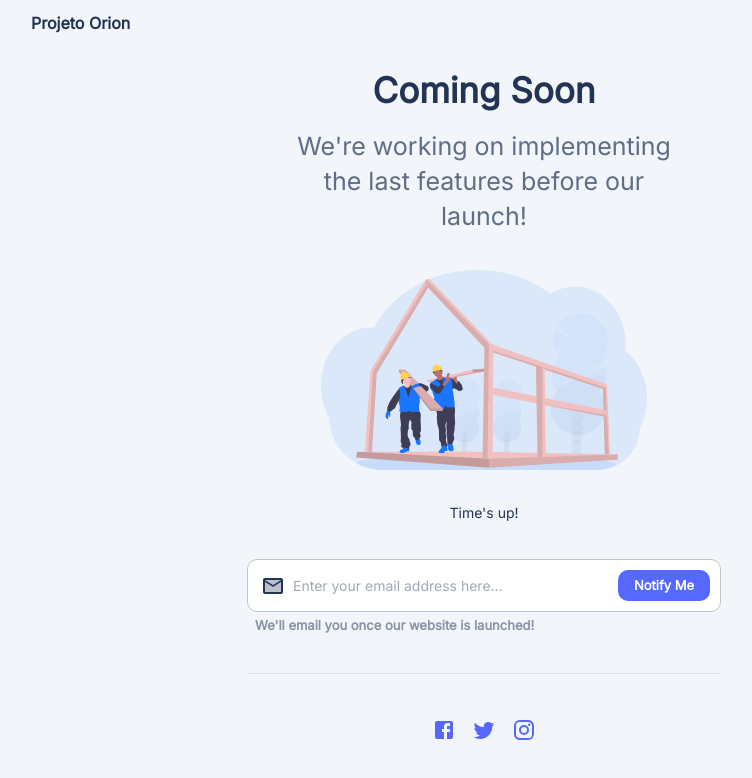
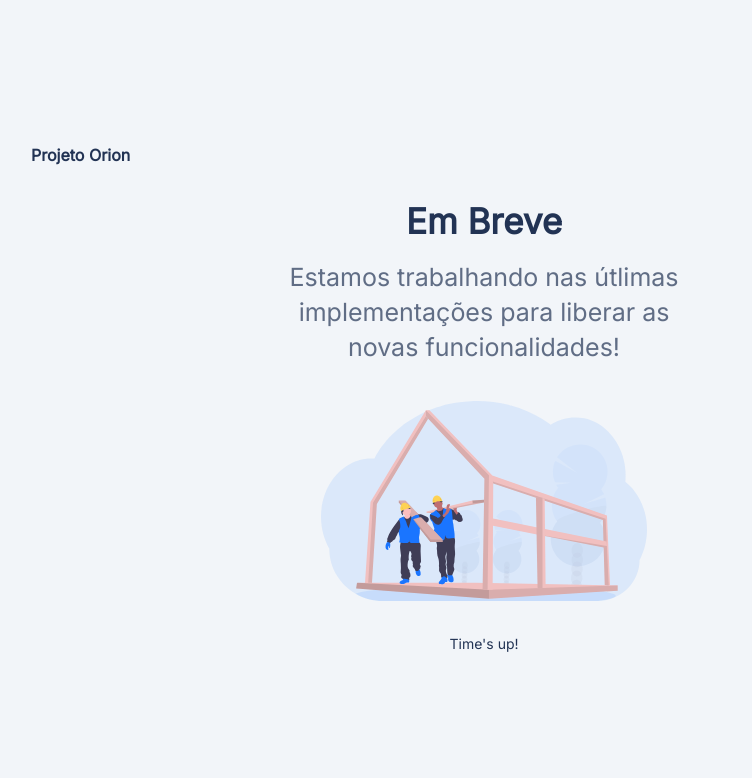
Before and after one commit to LuanRDev/OrionProject, a React (Vite) app: page /status/coming-soon in a window 1280 px wide. Shown: the top 778 px of the page, without its empty margins (156-908 px from the left). Built offline with nearby package versions, Linux system fonts and the light colour scheme.

Commit message:
refac: Tradução nas paginas de erro

```diff
--- a/src/content/pages/Status/ComingSoon/index.tsx
+++ b/src/content/pages/Status/ComingSoon/index.tsx
@@ -100,7 +100,7 @@ function StatusComingSoon() {
   return (
     <>
       <Helmet>
-        <title>Status - Coming Soon</title>
+        <title>Status - Em breev</title>
       </Helmet>
       <MainContent>
         <Container maxWidth="md">
@@ -108,7 +108,7 @@ function StatusComingSoon() {
           <Box textAlign="center" mb={3}>
             <Container maxWidth="xs">
               <Typography variant="h1" sx={{ mt: 4, mb: 2 }}>
-                Coming Soon
+                Em Breve
               </Typography>
               <Typography
                 variant="h3"
@@ -116,8 +116,8 @@ function StatusComingSoon() {
                 fontWeight="normal"
                 sx={{ mb: 4 }}
               >
-                We're working on implementing the last features before our
-                launch!
+                Estamos trabalhando nas útlimas implementações para liberar as
+                novas funcionalidades!
               </Typography>
             </Container>
             <img
@@ -130,50 +130,6 @@ function StatusComingSoon() {
           <Box display="flex" justifyContent="center">
             {timerComponents.length ? timerComponents : <>Time's up!</>}
           </Box>
-
-          <Container maxWidth="sm">
-            <Box sx={{ textAlign: 'center', p: 4 }}>
-              <FormControl variant="outlined" fullWidth>
-                <OutlinedInputWrapper
-                  type="text"
-                  placeholder="Enter your email address here..."
-                  endAdornment={
-                    <InputAdornment position="end">
-                      <ButtonNotify variant="contained" size="small">
-                        Notify Me
-                      </ButtonNotify>
-                    </InputAdornment>
-                  }
-                  startAdornment={
-                    <InputAdornment position="start">
-                      <MailTwoToneIcon />
-                    </InputAdornment>
-                  }
-                />
-                <FormHelperText>
-                  We'll email you once our website is launched!
-                </FormHelperText>
-              </FormControl>
-              <Divider sx={{ my: 4 }} />
-              <Box sx={{ textAlign: 'center' }}>
-                <Tooltip arrow placement="top" title="Facebook">
-                  <IconButton color="primary">
-                    <FacebookIcon />
-                  </IconButton>
-                </Tooltip>
-                <Tooltip arrow placement="top" title="Twitter">
-                  <IconButton color="primary">
-                    <TwitterIcon />
-                  </IconButton>
-                </Tooltip>
-                <Tooltip arrow placement="top" title="Instagram">
-                  <IconButton color="primary">
-                    <InstagramIcon />
-                  </IconButton>
-                </Tooltip>
-              </Box>
-            </Box>
-          </Container>
         </Container>
       </MainContent>
     </>
--- a/src/content/pages/Status/Maintenance/index.tsx
+++ b/src/content/pages/Status/Maintenance/index.tsx
@@ -30,7 +30,7 @@ function StatusMaintenance() {
   return (
     <>
       <Helmet>
-        <title>Status - Maintenance</title>
+        <title>Status - Manutenção</title>
       </Helmet>
       <MainContent>
         <Container maxWidth="md">
@@ -38,7 +38,7 @@ function StatusMaintenance() {
           <Box textAlign="center">
             <Container maxWidth="xs">
               <Typography variant="h2" sx={{ mt: 4, mb: 2 }}>
-                The site is currently down for maintenance
+                O Site está offline para manutenção.
               </Typography>
               <Typography
                 variant="h3"
@@ -46,7 +46,7 @@ function StatusMaintenance() {
                 fontWeight="normal"
                 sx={{ mb: 4 }}
               >
-                We apologize for any inconveniences caused
+                Pedimos desculpas pela inconveniência.
               </Typography>
             </Container>
             <img
@@ -56,41 +56,6 @@ function StatusMaintenance() {
             />
           </Box>
           <Divider sx={{ my: 4 }} />
-          <Box
-            display="flex"
-            alignItems="center"
-            justifyContent="space-between"
-          >
-            <Box>
-              <Typography component="span" variant="subtitle1">
-                Phone:{' '}
-              </Typography>
-              <Typography
-                component="span"
-                variant="subtitle1"
-                color="text.primary"
-              >
-                + 00 1 888 555 444
-              </Typography>
-            </Box>
-            <Box>
-              <Tooltip arrow placement="top" title="Facebook">
-                <IconButton color="primary">
-                  <FacebookIcon />
-                </IconButton>
-              </Tooltip>
-              <Tooltip arrow placement="top" title="Twitter">
-                <IconButton color="primary">
-                  <TwitterIcon />
-                </IconButton>
-              </Tooltip>
-              <Tooltip arrow placement="top" title="Instagram">
-                <IconButton color="primary">
-                  <InstagramIcon />
-                </IconButton>
-              </Tooltip>
-            </Box>
-          </Box>
         </Container>
       </MainContent>
     </>
--- a/src/content/pages/Status/Status404/index.tsx
+++ b/src/content/pages/Status/Status404/index.tsx
@@ -49,16 +49,7 @@ function Status404() {
           <Box textAlign="center">
             <img alt="404" height={180} src="/static/images/status/404.svg" />
             <Typography variant="h2" sx={{ my: 2 }}>
-              The page you were looking for doesn't exist.
-            </Typography>
-            <Typography
-              variant="h4"
-              color="text.secondary"
-              fontWeight="normal"
-              sx={{ mb: 4 }}
-            >
-              It's on us, we moved the content to a different page. The search
-              below should help!
+              A página que você está procurando não existe.
             </Typography>
           </Box>
           <Container maxWidth="sm">
@@ -66,11 +57,11 @@ function Status404() {
               <FormControl variant="outlined" fullWidth>
                 <OutlinedInputWrapper
                   type="text"
-                  placeholder="Search terms here..."
+                  placeholder="Procure termos aqui..."
                   endAdornment={
                     <InputAdornment position="end">
                       <ButtonSearch variant="contained" size="small">
-                        Search
+                        Buscar
                       </ButtonSearch>
                     </InputAdornment>
                   }
@@ -81,9 +72,9 @@ function Status404() {
                   }
                 />
               </FormControl>
-              <Divider sx={{ my: 4 }}>OR</Divider>
+              <Divider sx={{ my: 4 }}>OU</Divider>
               <Button href="/overview" variant="outlined">
-                Go to homepage
+                Ir para a página principal
               </Button>
             </Card>
           </Container>
--- a/src/content/pages/Status/Status500/index.tsx
+++ b/src/content/pages/Status/Status500/index.tsx
@@ -77,7 +77,7 @@ function Status500() {
                   src="/static/images/status/500.svg"
                 />
                 <Typography variant="h2" sx={{ my: 2 }}>
-                  There was an error, please try again later
+                  Ocorreu um erro, tente novamente mais tarde.
                 </Typography>
                 <Typography
                   variant="h4"
@@ -85,8 +85,8 @@ function Status500() {
                   fontWeight="normal"
                   sx={{ mb: 4 }}
                 >
-                  The server encountered an internal error and was not able to
-                  complete your request
+                  O servidor encontrou um erro interno, por conta disso não foi
+                  possível concluir sua requisição.
                 </Typography>
                 <LoadingButton
                   onClick={handleClick}
@@ -95,7 +95,7 @@ function Status500() {
                   color="primary"
                   startIcon={<RefreshTwoToneIcon />}
                 >
-                  Refresh view
+                  Recarregar
                 </LoadingButton>
                 <Button href="/overview" variant="contained" sx={{ ml: 1 }}>
                   Go back
@@ -111,27 +111,7 @@ function Status500() {
               display="flex"
               justifyContent="center"
               item
-            >
-              <Container maxWidth="sm">
-                <Box textAlign="center">
-                  <TypographyPrimary variant="h1" sx={{ my: 2 }}>
-                    Tokyo Free White React Typescript Admin Dashboard
-                  </TypographyPrimary>
-                  <TypographySecondary
-                    variant="h4"
-                    fontWeight="normal"
-                    sx={{ mb: 4 }}
-                  >
-                    High performance React template built with lots of powerful
-                    Material-UI components across multiple product niches for
-                    fast &amp; perfect apps development processes.
-                  </TypographySecondary>
-                  <Button href="/overview" size="large" variant="contained">
-                    Overview
-                  </Button>
-                </Box>
-              </Container>
-            </GridWrapper>
+            ></GridWrapper>
           </Hidden>
         </Grid>
       </MainContent>
```
